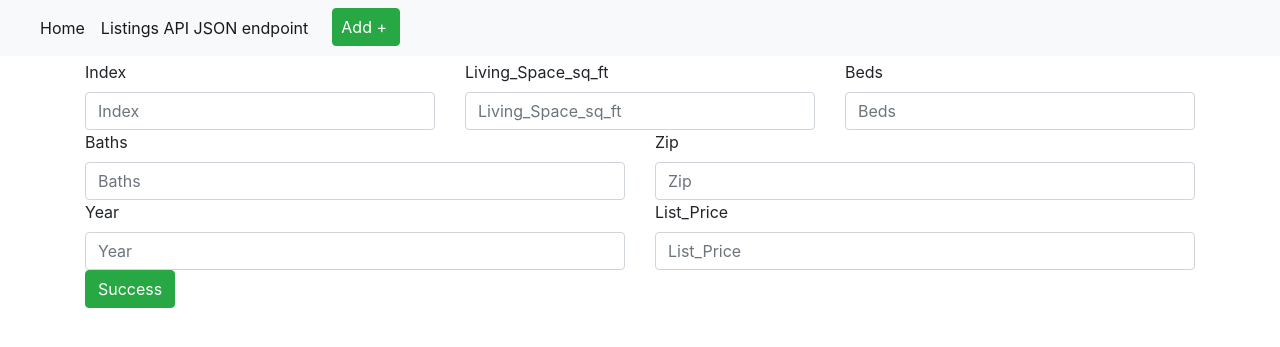
After one commit to laurenrega/WebApp3, a Flask app: template app/templates/new.html in a window 1280 px wide. The commit adds this page. Shown: the top 347 px of the page. Run offline with Flask 2, Linux system fonts and the light colour scheme; the template is opened without the code that fills it, so the values that code supplies are empty; some libraries are stand-ins or nearby versions.

Commit message:
task: Add HTML FIles and adjust for the Zillow database

```diff
--- a/app/app.py
+++ b/app/app.py
@@ -1,46 +1,120 @@
 from typing import List, Dict
-import mysql.connector
 import simplejson as json
-from flask import Flask, Response
+from flask import Flask, request, Response, redirect
 from flask import render_template
+from flaskext.mysql import MySQL
+from pymysql.cursors import DictCursor
 
 app = Flask(__name__)
+mysql = MySQL(cursorclass=DictCursor)
+
+app.config['MYSQL_DATABASE_HOST'] = 'db'
+app.config['MYSQL_DATABASE_USER'] = 'root'
+app.config['MYSQL_DATABASE_PASSWORD'] = 'root'
+app.config['MYSQL_DATABASE_PORT'] = 3306
+app.config['MYSQL_DATABASE_DB'] = 'zillowData'
+mysql.init_app(app)
 
 
-def listings_import() -> List[Dict]:
-    config = {
-        'user': 'root',
-        'password': 'root',
-        'host': 'db',
-        'port': '3306',
-        'database': 'zillowData'
-    }
-    connection = mysql.connector.connect(**config)
-    cursor = connection.cursor(dictionary=True)
-
+@app.route('/', methods=['GET'])
+def index():
+    user = {'username': 'Zillow Project'}
+    cursor = mysql.get_db().cursor()
     cursor.execute('SELECT * FROM tblZillowImport')
     result = cursor.fetchall()
-
-    cursor.close()
-    connection.close()
-
-    return result
+    return render_template('index.html', title='Home', user=user, listings=result)
 
 
-@app.route('/')
-def index():
-    user = {'username': 'Miguel'}
-    listings_data = listings_import()
-
-    return render_template('index.html', title='Home', user=user, listings=listings_data)
+@app.route('/view/<int:Index>', methods=['GET'])
+def record_view(Index):
+    cursor = mysql.get_db().cursor()
+    cursor.execute('SELECT * FROM tblZillowImport WHERE Index=%s', Index)
+    result = cursor.fetchall()
+    return render_template('view.html', title='View Form', listing=result[0])
 
 
-@app.route('/api/listings')
-def cities() -> str:
-    js = json.dumps(listings_import())
-    resp = Response(js, status=200, mimetype='application/json')
+@app.route('/edit/<int:Index>', methods=['GET'])
+def form_edit_get(Index):
+    cursor = mysql.get_db().cursor()
+    cursor.execute('SELECT * FROM tblZillowImport WHERE Index=%s', Index)
+    result = cursor.fetchall()
+    return render_template('edit.html', title='Edit Form', listing=result[0])
+
+
+@app.route('/edit/<int:Index>', methods=['POST'])
+def form_update_post(Index):
+    cursor = mysql.get_db().cursor()
+    inputData = (request.form.get('Index'), request.form.get('Living_Space_sq_ft'), request.form.get('Beds'),
+                 request.form.get('Baths'), request.form.get('Zip'),
+                 request.form.get('Year'), request.form.get('List_Price'), Index)
+    sql_update_query = """UPDATE tblZillowImport t SET t.Index = %s, t.Living_Space_sq_ft = %s, t.Beds = %s, t.Baths =
+    %s, t.Zip = %s, t.Year = %s, t.List_Price = %s WHERE t.`Index` = %s """
+    cursor.execute(sql_update_query, inputData)
+    mysql.get_db().commit()
+    return redirect("/", code=302)
+
+@app.route('/listings/new', methods=['GET'])
+def form_insert_get():
+    return render_template('new.html', title='New Listing Form')
+
+
+@app.route('/listings/new', methods=['POST'])
+def form_insert_post():
+    cursor = mysql.get_db().cursor()
+    inputData = (request.form.get('Index'), request.form.get('Living_Space_sq_ft'), request.form.get('Beds'),
+                 request.form.get('Baths'), request.form.get('Zip'),
+                 request.form.get('Year'), request.form.get('List_Price'))
+    sql_insert_query = """INSERT INTO tblZillowImport (Index,Living_Space_sq_ft,Beds,Baths,Zip,Year,List_Price) VALUES (%s, %s,%s, %s,%s, %s,%s) """
+    cursor.execute(sql_insert_query, inputData)
+    mysql.get_db().commit()
+    return redirect("/", code=302)
+
+@app.route('/delete/<int:Index>', methods=['POST'])
+def form_delete_post(Index):
+    cursor = mysql.get_db().cursor()
+    sql_delete_query = """DELETE FROM tblZillowImport WHERE Index = %s """
+    cursor.execute(sql_delete_query, Index)
+    mysql.get_db().commit()
+    return redirect("/", code=302)
+
+
+@app.route('/api/v1/listings', methods=['GET'])
+def api_browse() -> str:
+    cursor = mysql.get_db().cursor()
+    cursor.execute('SELECT * FROM tblZillowImport')
+    result = cursor.fetchall()
+    json_result = json.dumps(result);
+    resp = Response(json_result, status=200, mimetype='application/json')
+    return resp
+
+
+@app.route('/api/v1/listings/<int:Index>', methods=['GET'])
+def api_retrieve(Index) -> str:
+    cursor = mysql.get_db().cursor()
+    cursor.execute('SELECT * FROM tblZillowImport WHERE Index=%s', Index)
+    result = cursor.fetchall()
+    json_result = json.dumps(result);
+    resp = Response(json_result, status=200, mimetype='application/json')
+    return resp
+
+
+@app.route('/api/v1/listings/', methods=['POST'])
+def api_add() -> str:
+    resp = Response(status=201, mimetype='application/json')
+    return resp
+
+
+@app.route('/api/v1/listings/<int:Index>', methods=['PUT'])
+def api_edit(Index) -> str:
+    resp = Response(status=201, mimetype='application/json')
+    return resp
+
+
+@app.route('/api/listings/<int:Index>', methods=['DELETE'])
+def api_delete(Index) -> str:
+    resp = Response(status=210, mimetype='application/json')
     return resp
 
 
 if __name__ == '__main__':
-    app.run(host='0.0.0.0')
+    app.run(host='0.0.0.0', debug=True)
--- a/app/requirements.txt
+++ b/app/requirements.txt
@@ -1,3 +1,4 @@
+
 Flask
-mysql-connector
+flask-mysql
 simplejson
--- a/app/templates/index.html
+++ b/app/templates/index.html
@@ -15,7 +15,8 @@
     <tbody>
     {% for listing in listings %}
     <tr>
-        <td>{{ listing.Index }}</td>
+        <td><a href="view/{{listing.Index}}">{{ listing.Index }}</a></td>
+
         <td>{{ listing.Living_Space_sq_ft }}</td>
         <td>{{ listing.Beds }}</td>
         <td>{{ listing.Baths }}</td>
--- a/app/templates/layout.html
+++ b/app/templates/layout.html
@@ -8,9 +8,9 @@
 
 
     <meta charset="utf-8">
-    <meta name="viewport" content="width=device-width, initial-scale=1, shrink-to-fit=no">
-    <link rel="stylesheet" href="https://stackpath.bootstrapcdn.com/bootstrap/4.4.1/css/bootstrap.min.css"
-          integrity="sha384-Vkoo8x4CGsO3+Hhxv8T/Q5PaXtkKtu6ug5TOeNV6gBiFeWPGFN9MuhOf23Q9Ifjh" crossorigin="anonymous">
+    <meta content="width=device-width, initial-scale=1, shrink-to-fit=no" name="viewport">
+    <link crossorigin="anonymous" href="https://stackpath.bootstrapcdn.com/bootstrap/4.4.1/css/bootstrap.min.css"
+          integrity="sha384-Vkoo8x4CGsO3+Hhxv8T/Q5PaXtkKtu6ug5TOeNV6gBiFeWPGFN9MuhOf23Q9Ifjh" rel="stylesheet">
 {% if user %}
     <title>Welcome to {{ user.username }}'s site</title>
     {% else %}
@@ -21,38 +21,44 @@
 <!-- As a heading -->
 
 
-<nav class="navbar navbar-expand-lg navbar-light bg-light">
+<nav class="navbar navbar-expand-lg navbar-light bg-light mb-1">
   <a class="navbar-brand" href="#">{% if user %}{{ user.username }}'s Homepage{% else %}
     <title>Welcome to My Homepage</title>
     {% endif %}</a>
-  <button class="navbar-toggler" type="button" data-toggle="collapse" data-target="#navbarNavDropdown" aria-controls="navbarNavDropdown" aria-expanded="false" aria-label="Toggle navigation">
+  <button aria-controls="navbarNavDropdown" aria-expanded="false" aria-label="Toggle navigation" class="navbar-toggler" data-target="#navbarNavDropdown" data-toggle="collapse" type="button">
     <span class="navbar-toggler-icon"></span>
   </button>
   <div class="collapse navbar-collapse" id="navbarNavDropdown">
     <ul class="navbar-nav">
         <li class="nav-item active">
-        <a class="nav-link" href="#">Home <span class="sr-only">(current)</span></a>
+            <a class="nav-link" href="/">Home <span class="sr-only">(current)</span></a>
         </li>
         <li class="nav-item active">
-        <a class="nav-link" href="api/listings">Listings API JSON endpoint <span class="sr-only">(current)</span></a>
+            <a class="nav-link" href="/api/v1/listings">Listings API JSON endpoint <span class="sr-only">(current)</span></a>
         </li>
-
+        <li class="nav-item active">
+            <a class="btn btn-success pl-2 lr-2 ml-3" href="/listings/new">Add +<span class="sr-only">(current)</span></a>
+        </li>
     </ul>
   </div>
 </nav>
-<main role="main" class="container">{% block content %}{% endblock %}</main>
+<main class="container" role="main">
+
+    {% block content %}
+    {% endblock %}
+</main>
 <div id="footer">
     <!-- Optional JavaScript -->
     <!-- jQuery first, then Popper.js, then Bootstrap JS -->
-<script src="https://code.jquery.com/jquery-3.4.1.slim.min.js"
+    <script crossorigin="anonymous"
             integrity="sha384-J6qa4849blE2+poT4WnyKhv5vZF5SrPo0iEjwBvKU7imGFAV0wwj1yYfoRSJoZ+n"
-        crossorigin="anonymous"></script>
-<script src="https://cdn.jsdelivr.net/npm/popper.js@1.16.0/dist/umd/popper.min.js"
+            src="https://code.jquery.com/jquery-3.4.1.slim.min.js"></script>
+    <script crossorigin="anonymous"
             integrity="sha384-Q6E9RHvbIyZFJoft+2mJbHaEWldlvI9IOYy5n3zV9zzTtmI3UksdQRVvoxMfooAo"
-        crossorigin="anonymous"></script>
-<script src="https://stackpath.bootstrapcdn.com/bootstrap/4.4.1/js/bootstrap.min.js"
+            src="https://cdn.jsdelivr.net/npm/popper.js@1.16.0/dist/umd/popper.min.js"></script>
+    <script crossorigin="anonymous"
             integrity="sha384-wfSDF2E50Y2D1uUdj0O3uMBJnjuUD4Ih7YwaYd1iqfktj0Uod8GCExl3Og8ifwB6"
-        crossorigin="anonymous"></script>
+            src="https://stackpath.bootstrapcdn.com/bootstrap/4.4.1/js/bootstrap.min.js"></script>
 </div>
 </body>
 </html>
--- /dev/null
+++ b/app/templates/new.html
@@ -0,0 +1,46 @@
+{% extends "layout.html" %}
+{% block content %}
+<form action="/listings/new" method="POST">
+    <div class="row">
+        <div class="col">
+            <label for="Index">Index</label>
+            <input id="Index" type="text" class="form-control" placeholder="Index" name="Index" value="{{listing.Index}}">
+        </div>
+        <div class="col">
+            <label for="Living_Space_sq_ft">Living_Space_sq_ft</label>
+            <input id="Living_Space_sq_ft" type="text" class="form-control" placeholder="Living_Space_sq_ft"
+                   name="Living_Space_sq_ft" value="{{listing.Living_Space_sq_ft}}">
+        </div>
+        <div class="col">
+            <label for="Beds">Beds</label>
+            <input id="Beds" type="text" class="form-control" placeholder="Beds" name="Beds" value="{{listing.Beds}}">
+        </div>
+    </div>
+
+    <div class="row">
+        <div class="col">
+            <label for="Baths">Baths</label>
+            <input id="Baths" type="text" class="form-control" placeholder="Baths" name="Baths" value="{{listing.Baths}}">
+        </div>
+        <div class="col">
+            <label for="Zip">Zip</label>
+            <input id="Zip" type="text" class="form-control" placeholder="Zip" name="Zip" value="{{listing.Zip}}">
+        </div>
+    </div>
+    <div class="row">
+        <div class="col">
+            <label for="Year">Year</label>
+
+            <input id="Year" type="text" class="form-control" placeholder="Year"
+                   name="Year" value="{{listing.Year}}">
+        </div>
+        <div class="col">
+            <label for="List_Price">List_Price</label>
+            <input id="List_Price" type="text" class="form-control" placeholder="List_Price" name="List_Price" value="{{listing.List_Price}}">
+        </div>
+    </div>
+    <button type="submit" class="btn btn-success">Success</button>
+
+</form>
+
+{% endblock %}
```
Also changed, not shown: app/templates/edit.html (added, +45 -0 lines), app/templates/view.html (added, +21 -0 lines), 1 other file. Lines whose indentation alone changed are shown as unchanged.
